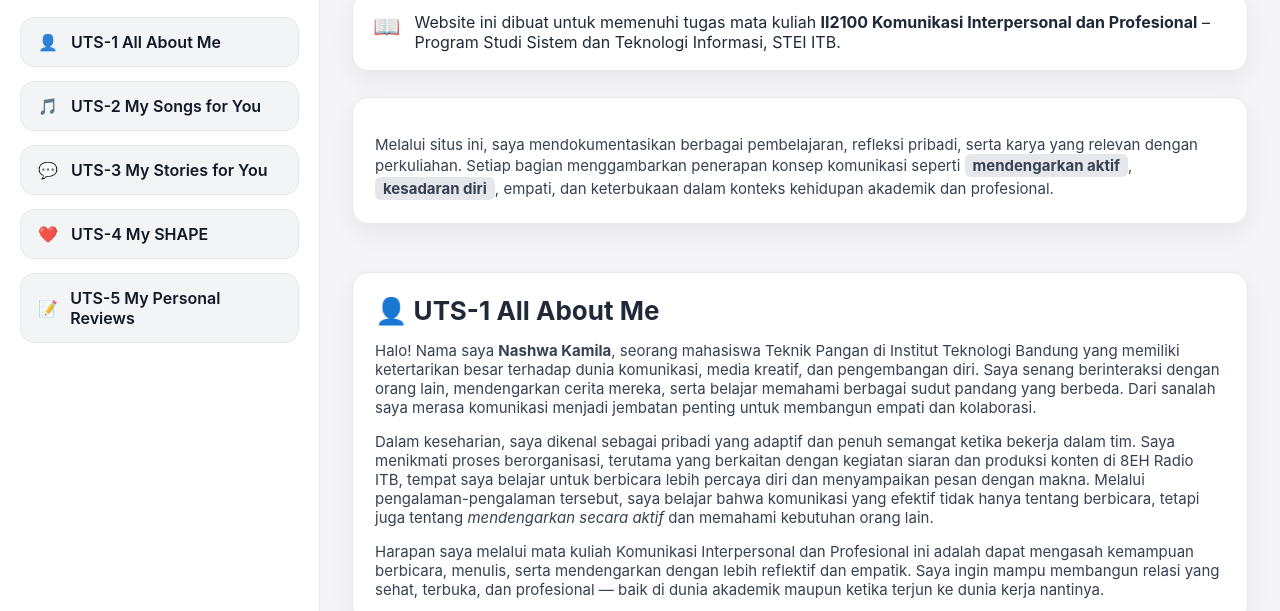
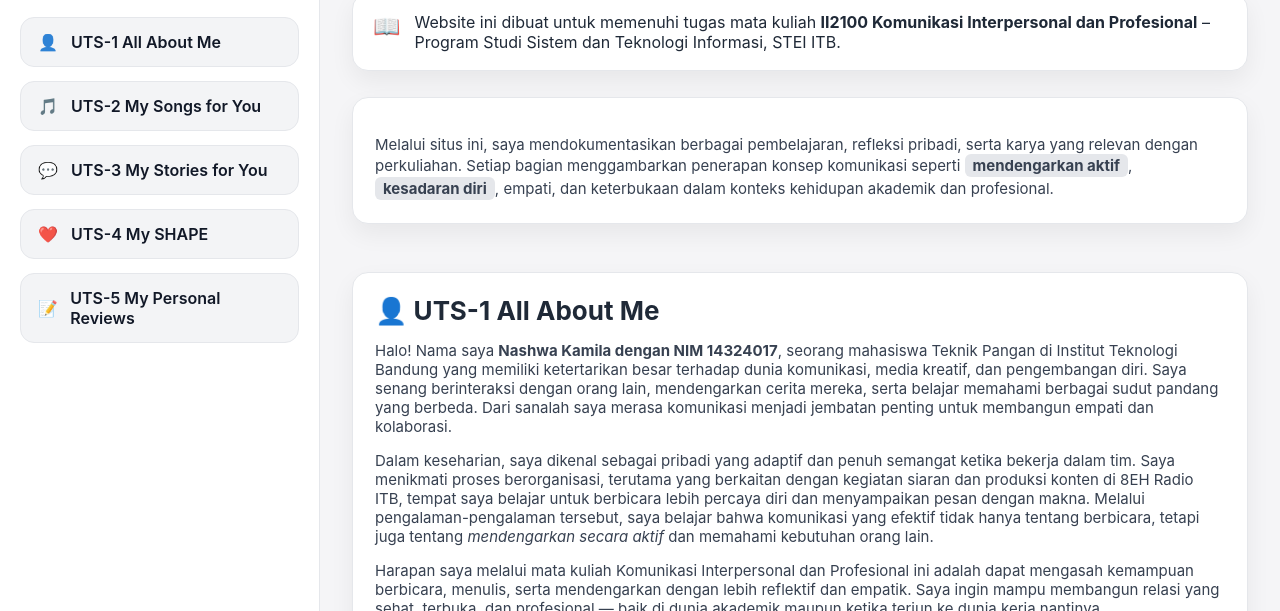
Before and after one commit to nashwakamila/UTSKominterNashwa, a plain HTML site: page index.html in a window 1280 px wide. Shown: the part 189-800 px from the top of the page. Drawn offline with Linux system fonts and the light colour scheme.

Commit message:
Update index.html

```diff
--- a/index.html
+++ b/index.html
@@ -144,7 +144,7 @@
         <section id="uts1" class="section">
           <h3>👤 UTS-1 All About Me</h3>
           <p class="small">
-    Halo! Nama saya <strong>Nashwa Kamila</strong>, seorang mahasiswa Teknik Pangan di Institut Teknologi Bandung
+    Halo! Nama saya <strong>Nashwa Kamila dengan NIM 14324017</strong>, seorang mahasiswa Teknik Pangan di Institut Teknologi Bandung
     yang memiliki ketertarikan besar terhadap dunia komunikasi, media kreatif, dan pengembangan diri.
     Saya senang berinteraksi dengan orang lain, mendengarkan cerita mereka, serta belajar memahami berbagai sudut pandang
     yang berbeda. Dari sanalah saya merasa komunikasi menjadi jembatan penting untuk membangun empati dan kolaborasi.
```
